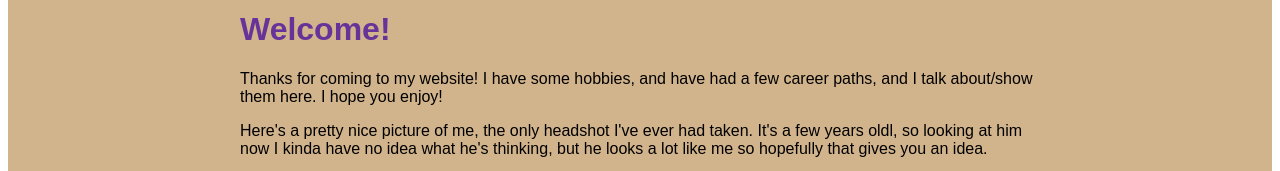
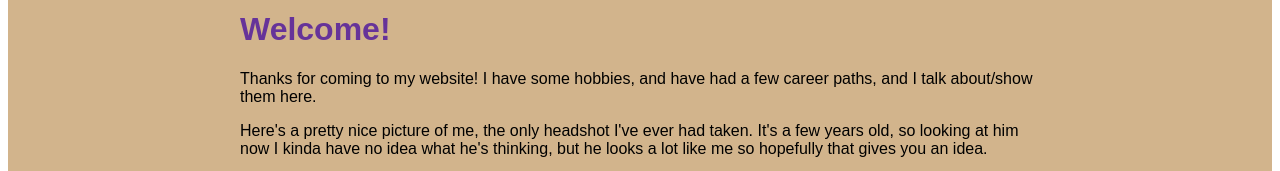
Before and after one commit to bboskin/Website, a Gatsby site: page / in a window 1280 px wide. Shown: the part 176-347 px from the top of the page. Built offline with nearby package versions, Linux system fonts and the light colour scheme; Gatsby itself is replaced by a stand-in of ours.

Commit message:
fixing front page text

```diff
--- a/src/pages/index.js
+++ b/src/pages/index.js
@@ -9,11 +9,10 @@ const IndexPage = () => {
   return (
     <Layout pageTitle="Welcome!">
     <p> Thanks for coming to my website! I have
-    some hobbies, and have had a few career paths, and I talk about/show them here. I
-    hope you enjoy!
+    some hobbies, and have had a few career paths, and I talk about/show them here.
     </p>
     <p>Here's a pretty nice picture of me, the only headshot I've ever had taken.
-    It's a few years oldl, so looking at him now I kinda have no idea what he's thinking, but he
+    It's a few years old, so looking at him now I kinda have no idea what he's thinking, but he
     looks a lot like me so hopefully that gives you an idea. </p>
       <StaticImage className={picture}
         alt="Oops."
```
